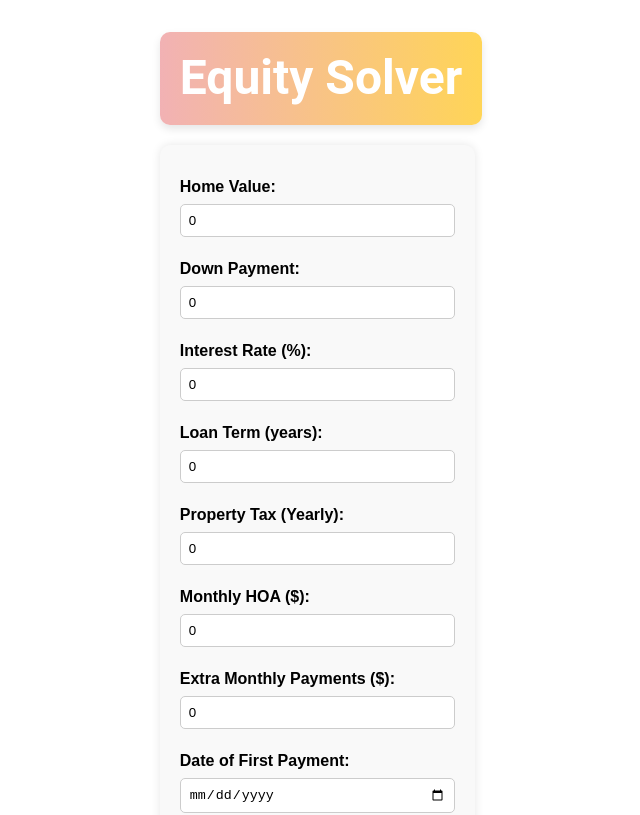
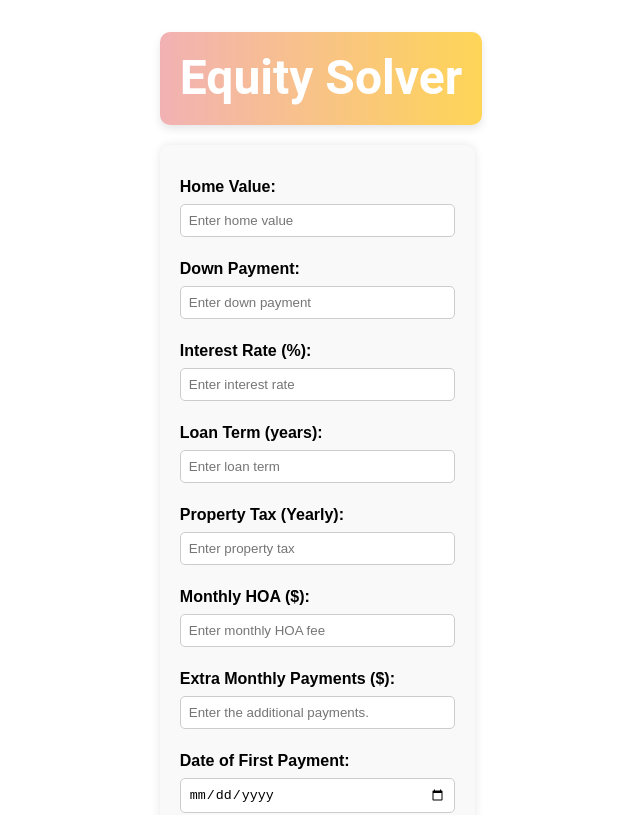
Before and after one commit to kvjl/EquitySolver, a React (Vite) app: page / in a window 1280 px wide. Shown: the top 815 px of the page, without its empty margins (319-959 px from the left). Built offline with nearby package versions, Linux system fonts and the light colour scheme.

Commit message:
fix default values

```diff
--- a/src/App.jsx
+++ b/src/App.jsx
@@ -12,20 +12,20 @@ import {
 } from "./MortgageCalculations";
 
 function App() {
-  const [homeValue, setHomeValue] = useState(0);
-  const [downPayment, setDownPayment] = useState(0);
-  const [interestRate, setInterestRate] = useState(0);
-  const [loanTerm, setLoanTerm] = useState(0);
-  const [propertyTax, setPropertyTax] = useState(0);
-  const [monthlyHOA, setMonthlyHOA] = useState(0);
+  const [homeValue, setHomeValue] = useState("");
+  const [downPayment, setDownPayment] = useState("");
+  const [interestRate, setInterestRate] = useState("");
+  const [loanTerm, setLoanTerm] = useState("");
+  const [propertyTax, setPropertyTax] = useState("");
+  const [monthlyHOA, setMonthlyHOA] = useState("");
   const [paymentSchedule, setPaymentSchedule] = useState([]);
   const [firstPaymentScheduledDate, setfirstPaymentScheduledDate] =
     useState("");
   const [lastPaymentScheduledDate, setlastPaymentScheduledDate] = useState("");
-  const [monthlyPayment, setMonthlyPayment] = useState(0);
+  const [monthlyPayment, setMonthlyPayment] = useState("");
   const [prompt, setPrompt] = useState("");
   const [calculated, setCalculated] = useState(false);
-  const [extraMonthlyPayment, setExtraMonthlyPayment] = useState(0);
+  const [extraMonthlyPayment, setExtraMonthlyPayment] = useState("");
 
   const [paymentScheduleExtraPayments, setPaymentScheduleExtraPayments] =
     useState([]);
@@ -228,7 +228,7 @@ function App() {
       {calculated && (
         <div id="smart-insights-section">
           <div>
-            <p>Monthly Payment: ${monthlyPayment}</p>
+            <h3>Monthly Payment: ${monthlyPayment}</h3>
           </div>
           <h3 className="smart-insights-content">Smart Insights:</h3>
           <ul className="smart-insights-content">
```
